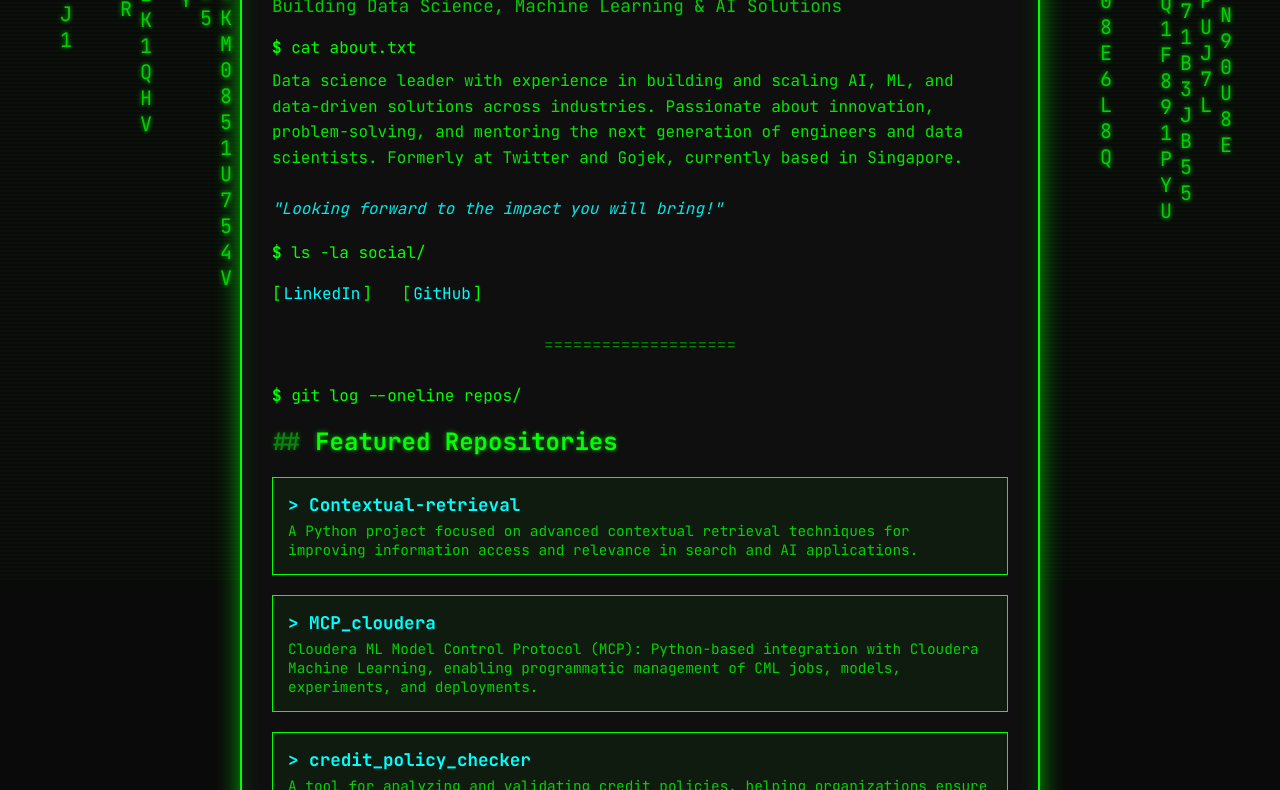
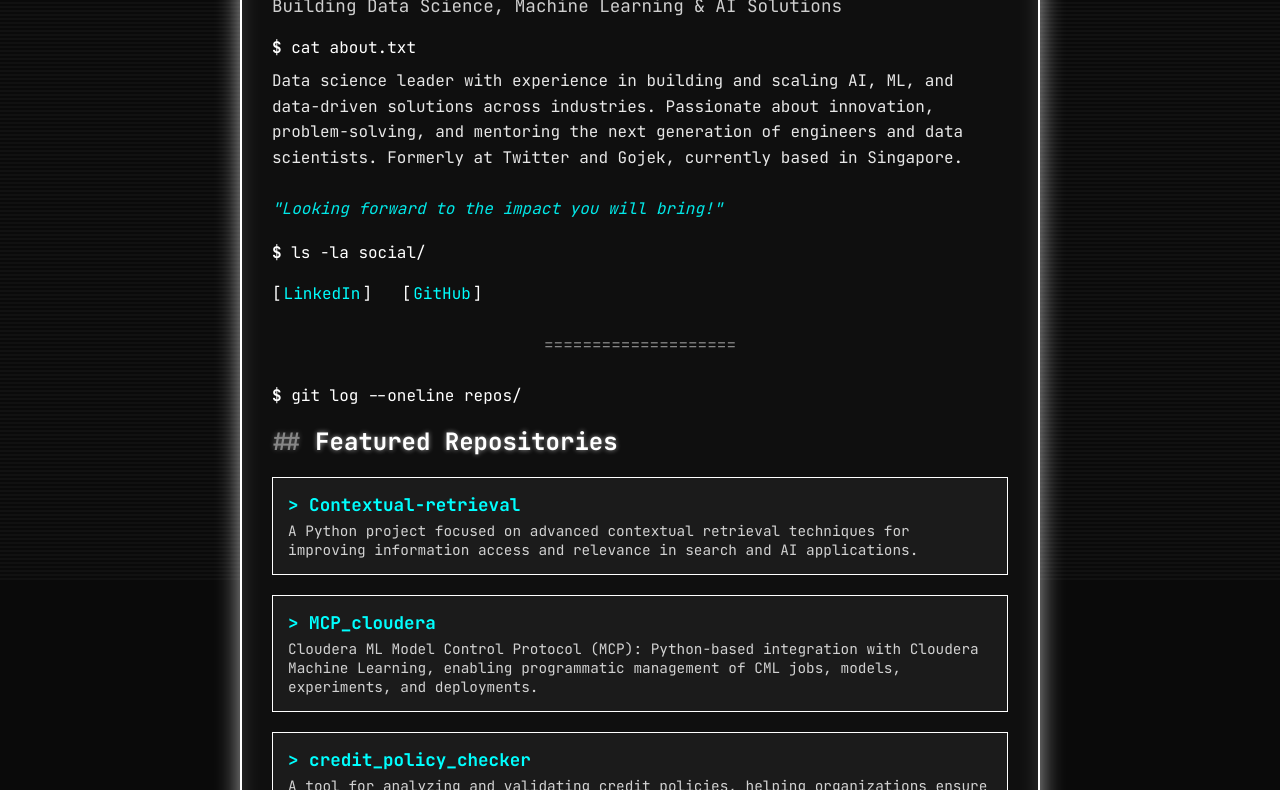
Before and after one commit to adfr/adfr.github.io, a plain HTML site: page index.html in a window 1280 px wide. Shown: the part 218-1008 px from the top of the page. Drawn offline with Linux system fonts and the light colour scheme.

Commit message:
Change color scheme to white and remove Matrix rain background

```diff
--- a/index.html
+++ b/index.html
@@ -14,7 +14,7 @@
     body {
       font-family: 'JetBrains Mono', 'Courier New', monospace;
       background: #0a0a0a;
-      color: #00ff00;
+      color: #ffffff;
       margin: 0;
       padding: 0;
       overflow-x: hidden;
@@ -34,8 +34,8 @@
           0deg,
           transparent,
           transparent 2px,
-          rgba(0, 255, 0, 0.03) 2px,
-          rgba(0, 255, 0, 0.03) 4px
+          rgba(255, 255, 255, 0.03) 2px,
+          rgba(255, 255, 255, 0.03) 4px
         );
       pointer-events: none;
       z-index: 1;
@@ -45,11 +45,11 @@
       max-width: 800px;
       margin: 40px auto;
       background: #0f0f0f;
-      border: 2px solid #00ff00;
+      border: 2px solid #ffffff;
       border-radius: 8px;
       box-shadow:
-        0 0 20px rgba(0, 255, 0, 0.5),
-        inset 0 0 20px rgba(0, 255, 0, 0.1);
+        0 0 20px rgba(255, 255, 255, 0.5),
+        inset 0 0 20px rgba(255, 255, 255, 0.1);
       padding: 0;
       position: relative;
       z-index: 2;
@@ -57,14 +57,14 @@
     }
 
     @keyframes terminalGlow {
-      from { box-shadow: 0 0 20px rgba(0, 255, 0, 0.5), inset 0 0 20px rgba(0, 255, 0, 0.1); }
-      to { box-shadow: 0 0 30px rgba(0, 255, 0, 0.8), inset 0 0 25px rgba(0, 255, 0, 0.2); }
+      from { box-shadow: 0 0 20px rgba(255, 255, 255, 0.5), inset 0 0 20px rgba(255, 255, 255, 0.1); }
+      to { box-shadow: 0 0 30px rgba(255, 255, 255, 0.8), inset 0 0 25px rgba(255, 255, 255, 0.2); }
     }
 
     .terminal-header {
       background: #1a1a1a;
       padding: 8px 16px;
-      border-bottom: 1px solid #00ff00;
+      border-bottom: 1px solid #ffffff;
       display: flex;
       align-items: center;
       gap: 8px;
@@ -85,7 +85,7 @@
       flex: 1;
       text-align: center;
       font-size: 0.9em;
-      color: #00ff00;
+      color: #ffffff;
       opacity: 0.8;
     }
 
@@ -106,7 +106,7 @@
     }
 
     .prompt {
-      color: #00ff00;
+      color: #ffffff;
       margin: 20px 0 10px 0;
       opacity: 0;
       animation: fadeIn 0.5s forwards;
@@ -114,7 +114,7 @@
 
     .prompt::before {
       content: "$ ";
-      color: #00ff00;
+      color: #ffffff;
       font-weight: bold;
     }
 
@@ -123,29 +123,29 @@
     }
 
     h1 {
-      color: #00ff00;
+      color: #ffffff;
       margin: 0 0 10px 0;
       font-size: 2em;
-      text-shadow: 0 0 10px rgba(0, 255, 0, 0.8);
+      text-shadow: 0 0 10px rgba(255, 255, 255, 0.8);
       animation: glitch 2s infinite;
       position: relative;
     }
 
     @keyframes glitch {
-      0%, 100% { text-shadow: 0 0 10px rgba(0, 255, 0, 0.8); }
-      20% { text-shadow: 3px 0 10px rgba(0, 255, 0, 0.8), -3px 0 10px rgba(255, 0, 0, 0.8); }
-      40% { text-shadow: -3px 0 10px rgba(0, 255, 0, 0.8), 3px 0 10px rgba(0, 255, 255, 0.8); }
+      0%, 100% { text-shadow: 0 0 10px rgba(255, 255, 255, 0.8); }
+      20% { text-shadow: 3px 0 10px rgba(255, 255, 255, 0.8), -3px 0 10px rgba(255, 0, 0, 0.8); }
+      40% { text-shadow: -3px 0 10px rgba(255, 255, 255, 0.8), 3px 0 10px rgba(0, 255, 255, 0.8); }
     }
 
     .subtitle {
-      color: #00ff00;
+      color: #ffffff;
       opacity: 0.8;
       font-size: 1.1em;
       margin-bottom: 20px;
     }
 
     .output {
-      color: #00ff00;
+      color: #ffffff;
       opacity: 0.9;
       line-height: 1.6;
       margin: 10px 0;
@@ -166,13 +166,13 @@
 
     .links a::before {
       content: "[";
-      color: #00ff00;
+      color: #ffffff;
       margin-right: 2px;
     }
 
     .links a::after {
       content: "]";
-      color: #00ff00;
+      color: #ffffff;
       margin-left: 2px;
     }
 
@@ -183,7 +183,7 @@
     }
 
     .section-divider {
-      color: #00ff00;
+      color: #ffffff;
       margin: 30px 0;
       text-align: center;
       opacity: 0.5;
@@ -195,9 +195,9 @@
     }
 
     h2 {
-      color: #00ff00;
+      color: #ffffff;
       margin: 20px 0 15px 0;
-      text-shadow: 0 0 5px rgba(0, 255, 0, 0.6);
+      text-shadow: 0 0 5px rgba(255, 255, 255, 0.6);
     }
 
     h2::before {
@@ -208,8 +208,8 @@
     .repo-item {
       margin: 20px 0;
       padding: 15px;
-      border: 1px solid #00ff00;
-      background: rgba(0, 255, 0, 0.05);
+      border: 1px solid #ffffff;
+      background: rgba(255, 255, 255, 0.05);
       transition: all 0.3s;
       position: relative;
       overflow: hidden;
@@ -222,13 +222,13 @@
       left: -100%;
       width: 100%;
       height: 100%;
-      background: linear-gradient(90deg, transparent, rgba(0, 255, 0, 0.2), transparent);
+      background: linear-gradient(90deg, transparent, rgba(255, 255, 255, 0.2), transparent);
       transition: left 0.5s;
     }
 
     .repo-item:hover {
-      background: rgba(0, 255, 0, 0.1);
-      box-shadow: 0 0 15px rgba(0, 255, 0, 0.5);
+      background: rgba(255, 255, 255, 0.1);
+      box-shadow: 0 0 15px rgba(255, 255, 255, 0.5);
       transform: translateX(5px);
     }
 
@@ -249,7 +249,7 @@
     }
 
     .repo-description {
-      color: #00ff00;
+      color: #ffffff;
       opacity: 0.8;
       margin-top: 5px;
       font-size: 0.9em;
@@ -259,7 +259,7 @@
       display: inline-block;
       width: 10px;
       height: 20px;
-      background: #00ff00;
+      background: #ffffff;
       animation: blink 1s infinite;
       vertical-align: text-bottom;
     }
@@ -292,38 +292,9 @@
         font-size: 1.5em;
       }
     }
-
-    .matrix-rain {
-      position: fixed;
-      top: 0;
-      left: 0;
-      width: 100%;
-      height: 100%;
-      pointer-events: none;
-      overflow: hidden;
-      z-index: 0;
-    }
-
-    .matrix-column {
-      position: absolute;
-      top: -100%;
-      font-size: 20px;
-      color: #00ff00;
-      text-shadow: 0 0 5px #00ff00;
-      animation: matrix-fall linear infinite;
-      opacity: 0.8;
-    }
-
-    @keyframes matrix-fall {
-      to {
-        top: 100%;
-      }
-    }
   </style>
 </head>
 <body>
-  <div class="matrix-rain" id="matrix"></div>
-
   <div class="terminal-container">
     <div class="terminal-header">
       <span class="terminal-button close"></span>
@@ -397,24 +368,6 @@
   </div>
 
   <script>
-    // Matrix rain effect
-    const matrix = document.getElementById('matrix');
-    const columns = Math.floor(window.innerWidth / 20);
-
-    for (let i = 0; i < columns; i++) {
-      const column = document.createElement('div');
-      column.className = 'matrix-column';
-      column.style.left = i * 20 + 'px';
-      column.style.animationDuration = Math.random() * 15 + 10 + 's';
-      column.style.animationDelay = Math.random() * 5 + 's';
-      column.innerHTML = Array.from({length: 30}, () =>
-        String.fromCharCode(Math.random() > 0.5 ?
-          Math.floor(Math.random() * 26) + 65 :
-          Math.floor(Math.random() * 10) + 48)
-      ).join('<br>');
-      matrix.appendChild(column);
-    }
-
     // Typing effect for dynamic elements
     document.querySelectorAll('.prompt').forEach((el, index) => {
       setTimeout(() => {
```
